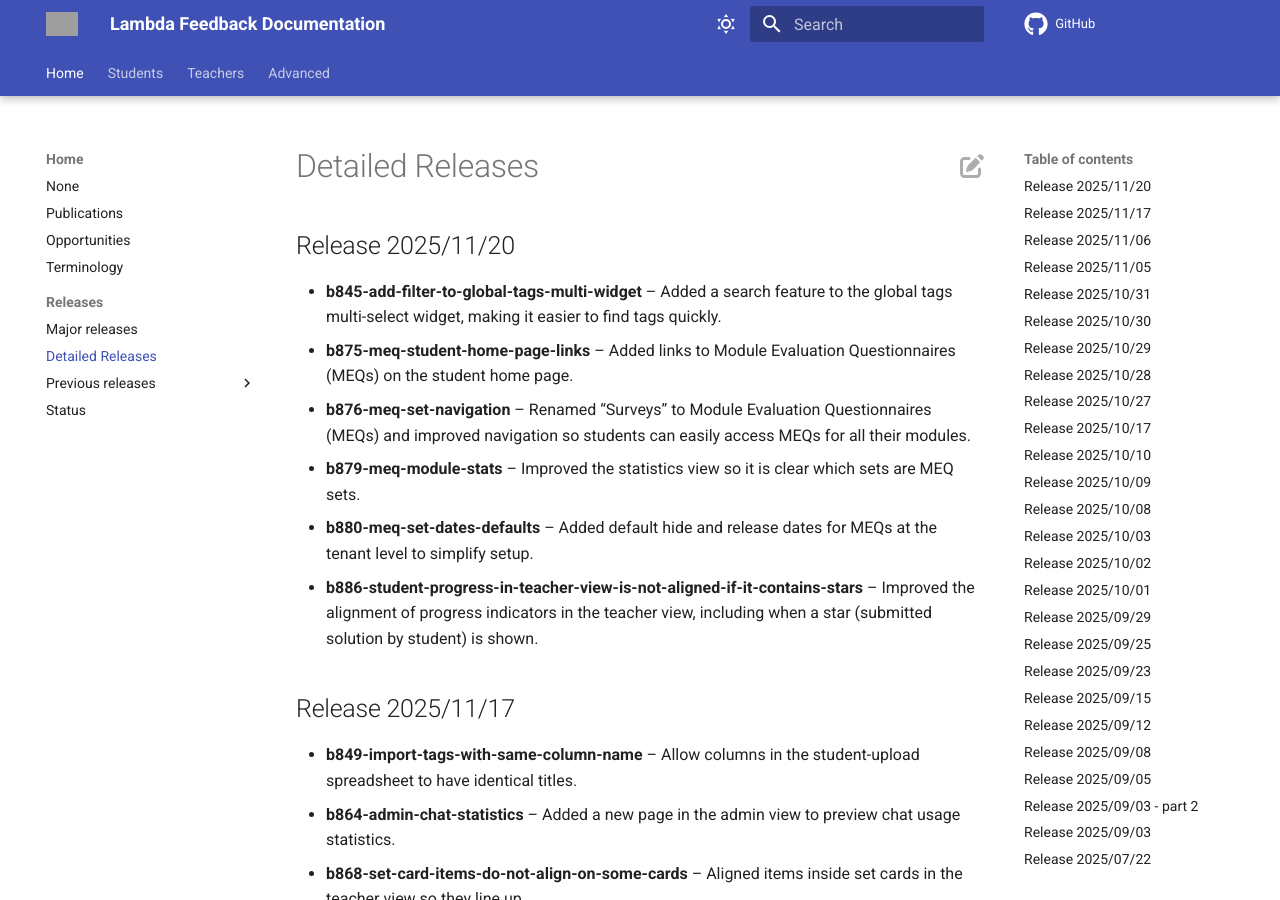
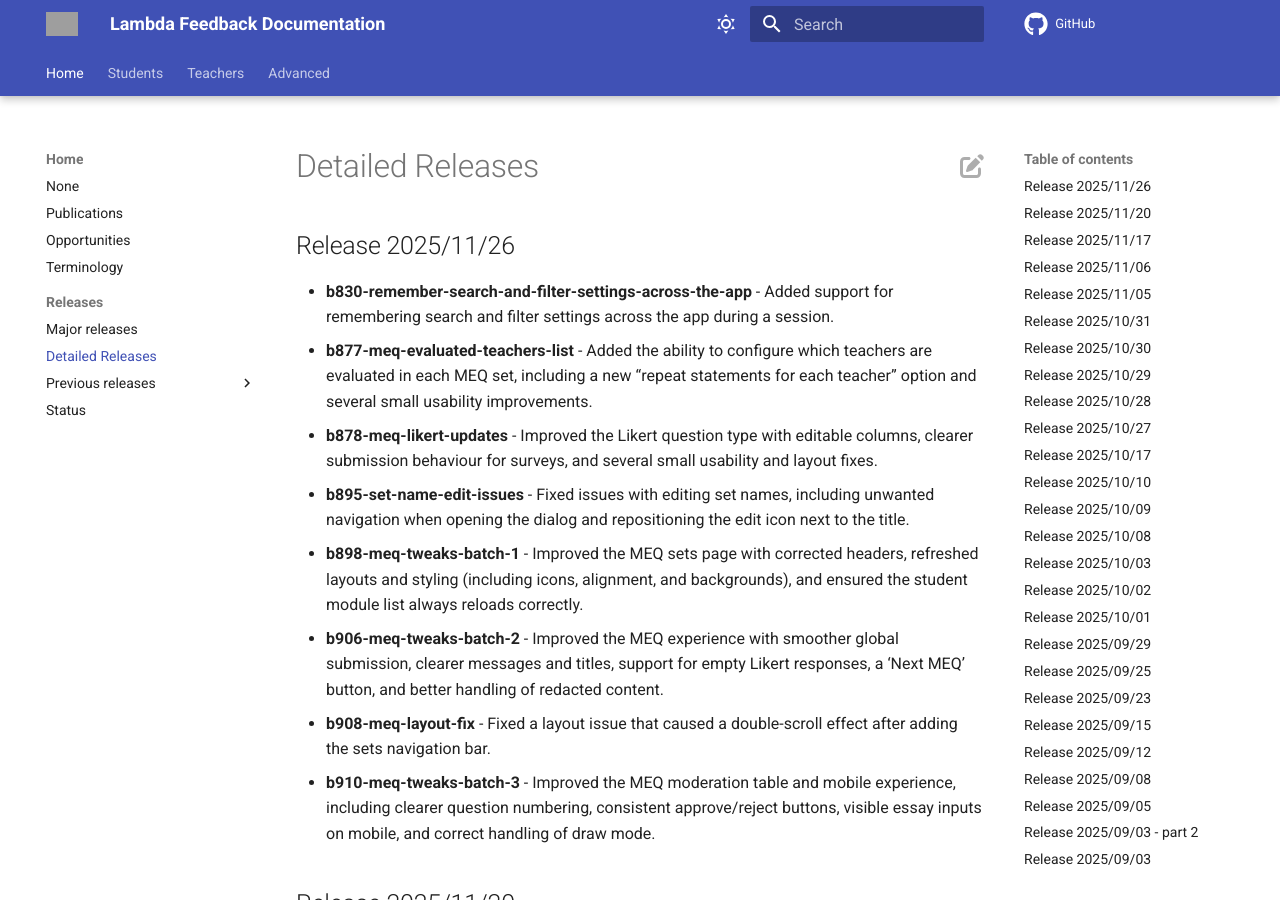
Before and after one commit to lambda-feedback/user-documentation, an MkDocs documentation site: the page built from docs/releases/detailed_releases.md, in a window 1280 px wide and 900 px high. Built offline with MkDocs 1.6.1 and Material for MkDocs 9.7.7, drawn with Linux system fonts in a browser that asks for light colours; comment, search, counter and statistics services are not loaded; grey boxes are pictures that could not be loaded.

Commit message:
Release 2025/11/26 added

```diff
--- a/docs/releases/detailed_releases.md
+++ b/docs/releases/detailed_releases.md
@@ -1,3 +1,14 @@
+## Release 2025/11/26
+
+- **b830-remember-search-and-filter-settings-across-the-app** - Added support for remembering search and filter settings across the app during a session.
+- **b877-meq-evaluated-teachers-list** - Added the ability to configure which teachers are evaluated in each MEQ set, including a new “repeat statements for each teacher” option and several small usability improvements.
+- **b878-meq-likert-updates** - Improved the Likert question type with editable columns, clearer submission behaviour for surveys, and several small usability and layout fixes.
+- **b895-set-name-edit-issues** - Fixed issues with editing set names, including unwanted navigation when opening the dialog and repositioning the edit icon next to the title.
+- **b898-meq-tweaks-batch-1** - Improved the MEQ sets page with corrected headers, refreshed layouts and styling (including icons, alignment, and backgrounds), and ensured the student module list always reloads correctly.
+- **b906-meq-tweaks-batch-2** - Improved the MEQ experience with smoother global submission, clearer messages and titles, support for empty Likert responses, a ‘Next MEQ’ button, and better handling of redacted content.
+- **b908-meq-layout-fix** - Fixed a layout issue that caused a double-scroll effect after adding the sets navigation bar.
+- **b910-meq-tweaks-batch-3** - Improved the MEQ moderation table and mobile experience, including clearer question numbering, consistent approve/reject buttons, visible essay inputs on mobile, and correct handling of draw mode.
+
 ## Release 2025/11/20
 
 - **b845-add-filter-to-global-tags-multi-widget** – Added a search feature to the global tags multi-select widget, making it easier to find tags quickly.
```
